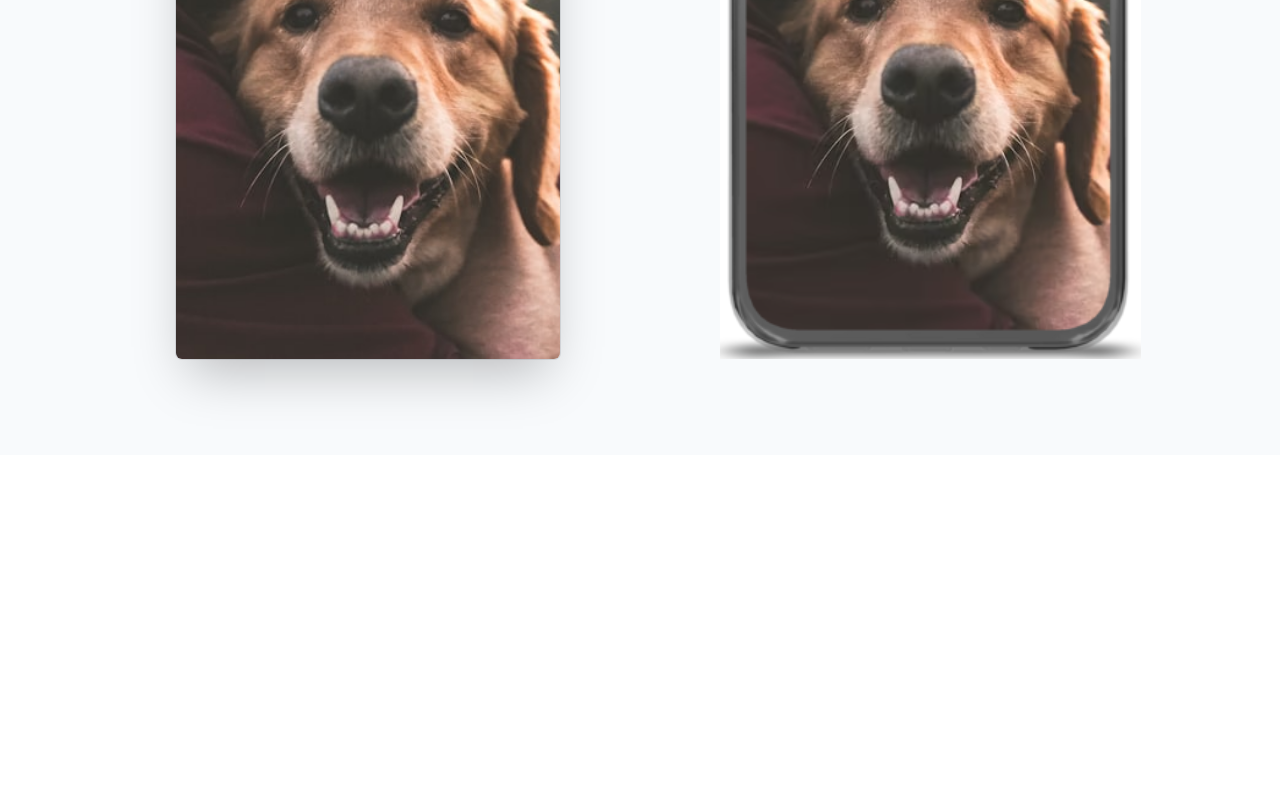
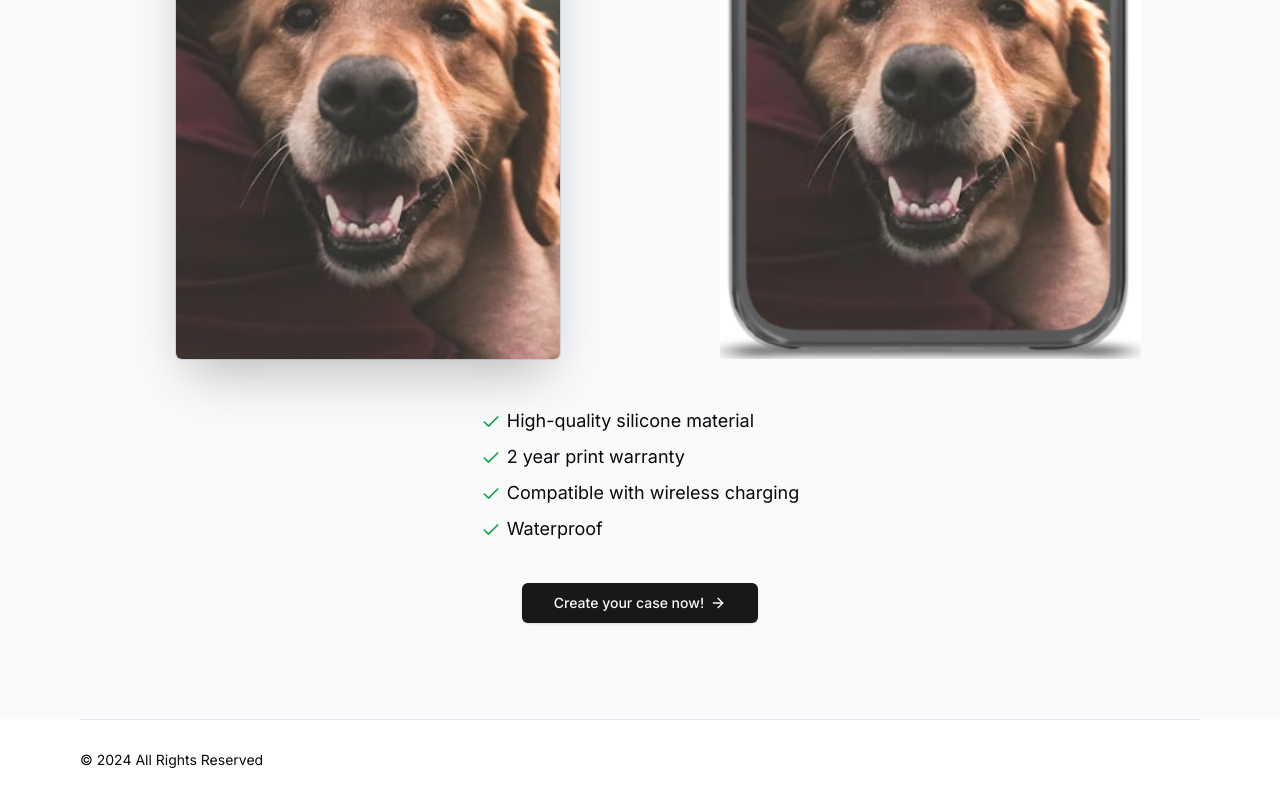
Before and after one commit to Casa-De-Casos/casa-de-casos, a Next.js app in the folder casa-de-casos/: page / in a window 1280 px wide. Shown: the part 3272-4072 px from the top of the page. Before the commit the page ends 3727 px from the top, so only its background shows below. Built offline with nearby package versions, Linux system fonts and the light colour scheme; no server answers.

Commit message:
completed landing page

```diff
--- a/casa-de-casos/src/app/layout.tsx
+++ b/casa-de-casos/src/app/layout.tsx
@@ -2,6 +2,7 @@
 import { Inter } from "next/font/google";
 import "./globals.css";
 import Navbar from "@/components/Navbar";
+import Footer from "@/components/Footer";
 
 const inter = Inter({ subsets: ["latin"] });
 
@@ -20,6 +21,7 @@
       <body className={inter.className}>
         <Navbar />
         {children}
+        <Footer />
       </body>
     </html>
   );
--- a/casa-de-casos/src/app/page.tsx
+++ b/casa-de-casos/src/app/page.tsx
@@ -1,10 +1,12 @@
 import Image from "next/image";
 import MaxWidthWrapper from "@/components/MaxWidthWrapper";
-import { Check } from "lucide-react";
+import { ArrowRight, Check } from "lucide-react";
 import { Star } from "lucide-react";
 import { Phone } from "@/components/Phone";
 import { Icons } from "@/components/Icons";
 import { Reviews } from "@/components/Reviews";
+import Link from "next/link";
+import { buttonVariants } from "@/components/ui/button";
 
 export default function Home() {
   return (
@@ -225,6 +227,34 @@
               <img src="dogcase.png" />
             </div>
           </div>
+
+
+          <ul className="mx-auto mt-12 max-w-prose sm:text-lg space-y-2 w-fit">
+            <li className="w-fit">
+              <Check className="h-5 w-5 text-green-600 inline mr-1.5"/>
+              High-quality silicone material
+            </li>
+            <li className="w-fit">
+              <Check className="h-5 w-5 text-green-600 inline mr-1.5"/>
+              2 year print warranty
+            </li>
+            <li className="w-fit">
+              <Check className="h-5 w-5 text-green-600 inline mr-1.5"/>
+              Compatible with wireless charging
+            </li>
+            <li className="w-fit">
+              <Check className="h-5 w-5 text-green-600 inline mr-1.5"/>
+              Waterproof
+            </li>
+
+
+            <div className="flex justify-center">
+              <Link className={buttonVariants({
+                size: 'lg',
+                className:'mx-auto mt-8'
+              })} href='/configure/upload'>Create your case now! <ArrowRight className="h-4 w-4 ml-1.5" /></Link>
+            </div>
+          </ul>
         </MaxWidthWrapper>
       </section>
     </div>
--- /dev/null
+++ b/casa-de-casos/src/components/Footer.tsx
@@ -0,0 +1,28 @@
+import Link from "next/link"
+import MaxWidthWrapper from "./MaxWidthWrapper"
+
+
+const Footer = () => {
+    return <footer className="bg-white h-20 relative">
+        <MaxWidthWrapper>
+            <div className="border-t border-gray-200"/>
+
+            <div className="h-full flex flex-col md:flex-row md:justify-between justify-center items-center">
+                <div className="text-center md:text-left pb-2 md:pb-0">
+                    <p className="text-sm text-muter-foreground">
+                        &copy; {new Date().getFullYear()} All Rights Reserved
+                    </p>
+                </div>
+                <div className="flex items-center justify-center">
+                    <div className="flex space-x-8">
+                        {/* <Link href='#' className="text-sm text-muted-foreground hover:text-gray-600">Terms</Link>
+                        <Link href='#' className="text-sm text-muted-foreground hover:text-gray-600">Terms</Link>
+                        <Link href='#' className="text-sm text-muted-foreground hover:text-gray-600">Terms</Link> */}
+                    </div>
+                </div>
+            </div>
+        </MaxWidthWrapper>
+    </footer>
+}
+
+export default Footer
```
